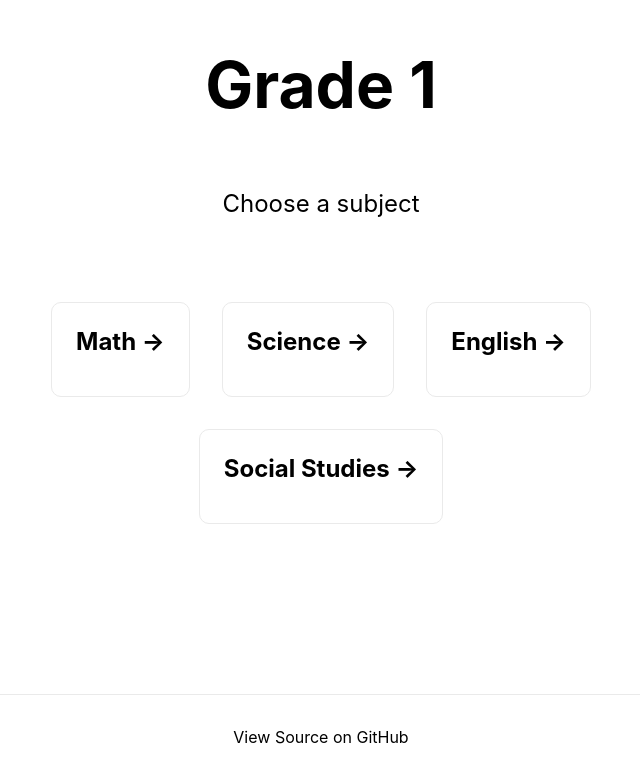
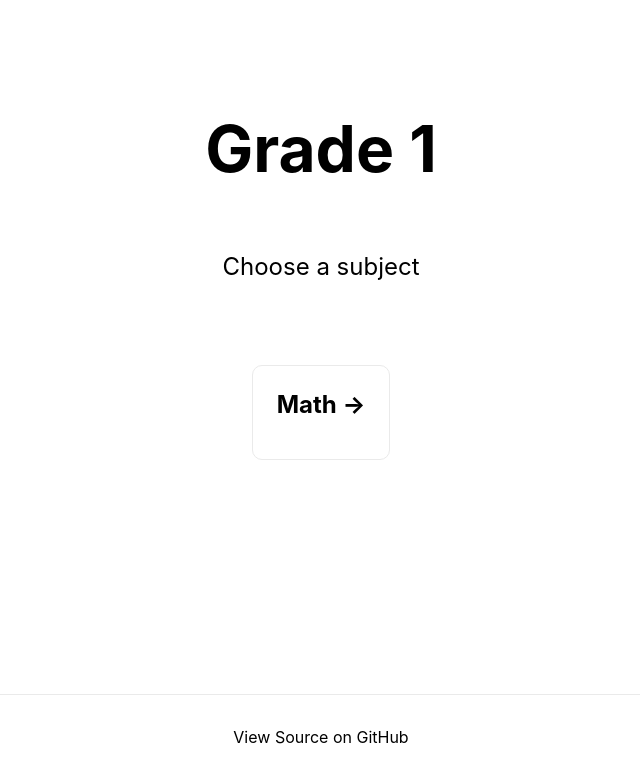
Before and after one commit to ItsKarma/schoolv3, a Next.js app in the folder src/: page /1 in a window 1280 px wide. Shown: the part 106-885 px from the top of the page, without its empty margins (319-959 px from the left). Built offline with nearby package versions, Linux system fonts and the light colour scheme.

Commit message:
removing empty grades and subjects

```diff
--- a/src/pages/[grade].js
+++ b/src/pages/[grade].js
@@ -10,9 +10,9 @@ export default function GradePage () {
 
   const subjects = [
     {id: "math", name: "Math"},
-    {id: "science", name: "Science"},
-    {id: "english", name: "English"},
-    {id: "socialstudies", name: "Social Studies"}
+    // {id: "science", name: "Science"},
+    // {id: "english", name: "English"},
+    // {id: "socialstudies", name: "Social Studies"}
   ]
 
   return (
--- a/src/pages/index.js
+++ b/src/pages/index.js
@@ -4,7 +4,7 @@ import Header from '../components/header'
 import Footer from '../components/footer'
 
 export default function Home() {
-  const gradeList = ["K", 1, 2, 3, 4, 5, 6, 7, 8, 9, 10, 11, 12]
+  const gradeList = [4]
   return (
     <div className={styles.container}>
       <Header />
```
